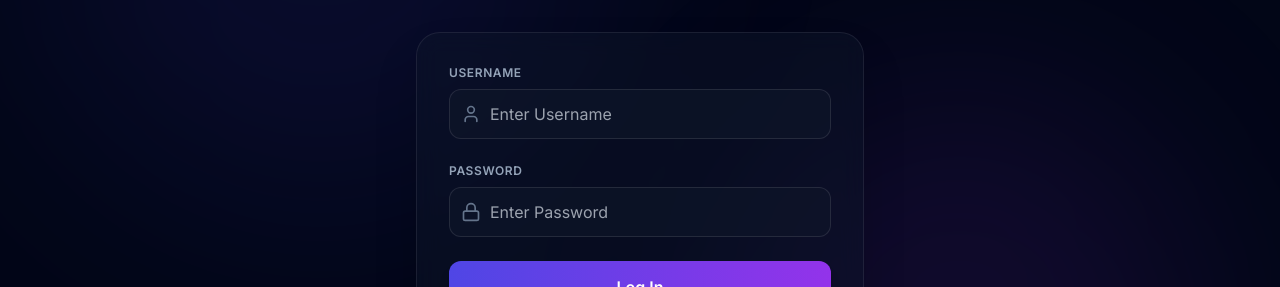
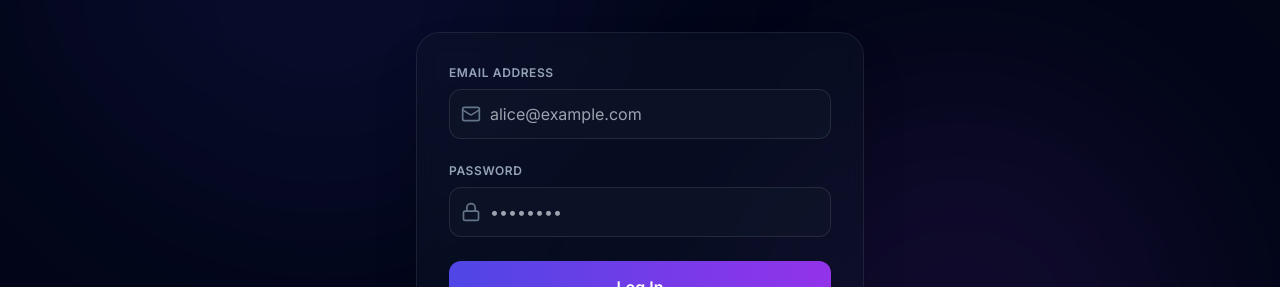
Before and after one commit to loufong/library-management-system, a React (Vite) app in the folder frontend/: page /login in a window 1280 px wide. Shown: the part 274-561 px from the top of the page. Built offline with nearby package versions, Linux system fonts and the light colour scheme; no server answers.

Commit message:
feat: transition frontend login form inputs and labels to email

```diff
--- a/frontend/src/pages/Login.jsx
+++ b/frontend/src/pages/Login.jsx
@@ -1,10 +1,10 @@
 import React, { useState } from 'react';
 import { useNavigate, Link } from 'react-router-dom';
 import api from '../services/api';
-import { Library, Lock, User, AlertCircle } from 'lucide-react';
+import { Library, Lock, Mail, AlertCircle } from 'lucide-react';
 
 const Login = () => {
-  const [username, setUsername] = useState('');
+  const [email, setEmail] = useState('');
   const [password, setPassword] = useState('');
   const [error, setError] = useState('');
   const [loading, setLoading] = useState(false);
@@ -16,7 +16,7 @@ const Login = () => {
     setLoading(true);
 
     try {
-      const response = await api.post('/auth/login', { username, password });
+      const response = await api.post('/auth/login', { email, password });
       const { token, username: resUser, email, role } = response.data;
 
       localStorage.setItem('token', token);
@@ -59,18 +59,18 @@ const Login = () => {
 
           <form onSubmit={handleSubmit} class="space-y-6">
             <div>
-              <label class="block text-xs font-semibold text-slate-400 uppercase tracking-wider mb-2">Username</label>
+              <label class="block text-xs font-semibold text-slate-400 uppercase tracking-wider mb-2">Email Address</label>
               <div class="relative">
                 <span class="absolute inset-y-0 left-0 pl-3 flex items-center text-slate-500">
-                  <User className="h-5 w-5" />
+                  <Mail className="h-5 w-5" />
                 </span>
                 <input
-                  type="text"
+                  type="email"
                   required
-                  value={username}
-                  onChange={(e) => setUsername(e.target.value)}
+                  value={email}
+                  onChange={(e) => setEmail(e.target.value)}
                   class="glass-input w-full pl-10 pr-4 py-3 rounded-xl focus:ring-2 focus:ring-indigo-500/50"
-                  placeholder="Enter Username"
+                  placeholder="alice@example.com"
                 />
               </div>
             </div>
@@ -87,7 +87,7 @@ const Login = () => {
                   value={password}
                   onChange={(e) => setPassword(e.target.value)}
                   class="glass-input w-full pl-10 pr-4 py-3 rounded-xl focus:ring-2 focus:ring-indigo-500/50"
-                  placeholder="Enter Password"
+                  placeholder="••••••••"
                 />
               </div>
             </div>
```
